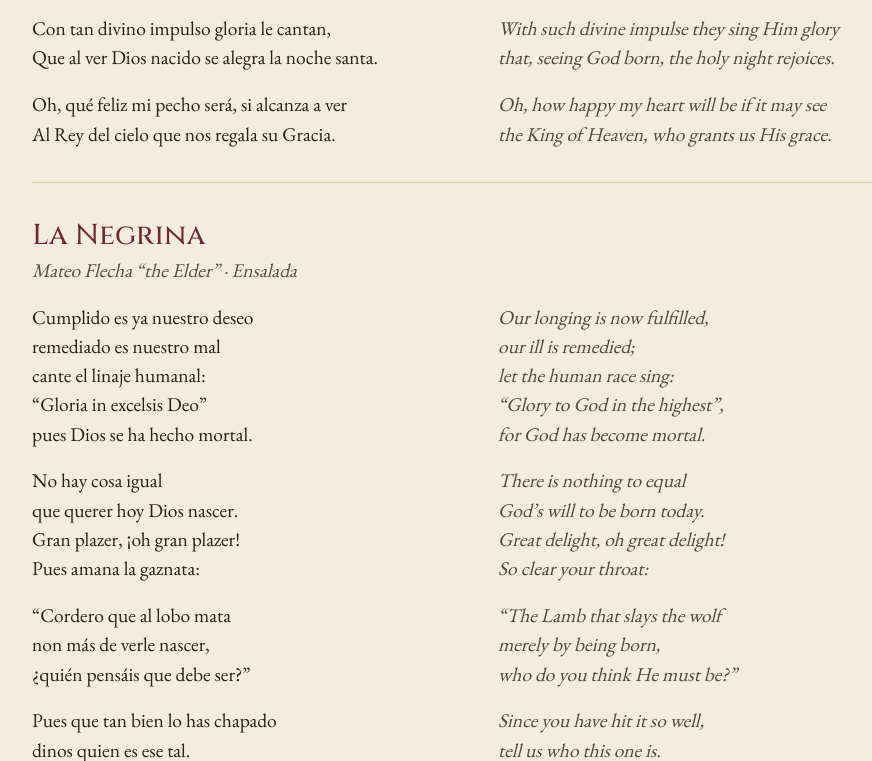
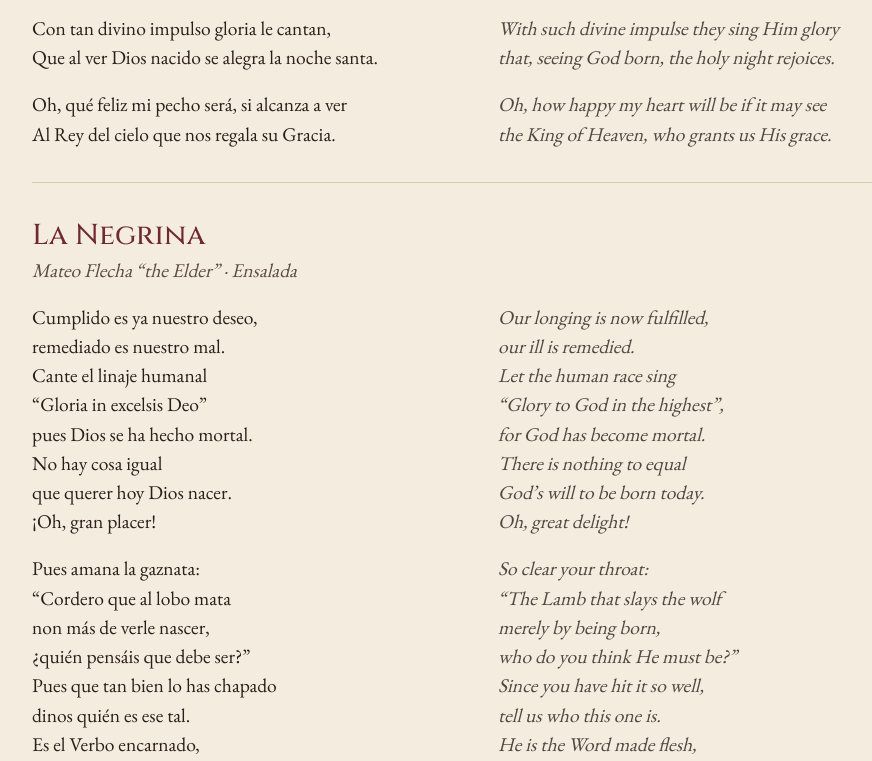
Before and after one commit to vkthor/jacarasdelzefiro, an Astro site: page /en/booklet/la-gracia-y-el-gozo in a window 1280 px wide. Shown: the part 11239-12000 px from the top of the page, without its empty margins (158-1030 px from the left). Built offline with nearby package versions, Linux system fonts and the light colour scheme; Astro itself is replaced by a stand-in of ours.

Commit message:
La Negrina de Navidad igual que la de Avecillas; fuera Granada y Guadix; seis sillas
Co-Authored-By: Claude Opus 5.5 <noreply@anthropic.com>

```diff
--- a/src/data/textos/navidad.json
+++ b/src/data/textos/navidad.json
@@ -1059,16 +1059,16 @@
   "stanzas": [
    [
     [
-     "Cumplido es ya nuestro deseo",
+     "Cumplido es ya nuestro deseo,",
      "Our longing is now fulfilled,"
     ],
     [
-     "remediado es nuestro mal",
-     "our ill is remedied;"
-    ],
-    [
-     "cante el linaje humanal:",
-     "let the human race sing:"
+     "remediado es nuestro mal.",
+     "our ill is remedied."
+    ],
+    [
+     "Cante el linaje humanal",
+     "Let the human race sing"
     ],
     [
      "“Gloria in excelsis Deo”",
@@ -1077,27 +1077,25 @@
     [
      "pues Dios se ha hecho mortal.",
      "for God has become mortal."
-    ]
-   ],
-   [
+    ],
     [
      "No hay cosa igual",
      "There is nothing to equal"
     ],
     [
-     "que querer hoy Dios nascer.",
+     "que querer hoy Dios nacer.",
      "God’s will to be born today."
     ],
     [
-     "Gran plazer, ¡oh gran plazer!",
-     "Great delight, oh great delight!"
-    ],
+     "¡Oh, gran placer!",
+     "Oh, great delight!"
+    ]
+   ],
+   [
     [
      "Pues amana la gaznata:",
      "So clear your throat:"
-    ]
-   ],
-   [
+    ],
     [
      "“Cordero que al lobo mata",
      "“The Lamb that slays the wolf"
@@ -1109,15 +1107,13 @@
     [
      "¿quién pensáis que debe ser?”",
      "who do you think He must be?”"
-    ]
-   ],
-   [
+    ],
     [
      "Pues que tan bien lo has chapado",
      "Since you have hit it so well,"
     ],
     [
-     "dinos quien es ese tal.",
+     "dinos quién es ese tal.",
      "tell us who this one is."
     ],
     [
@@ -1131,7 +1127,9 @@
     [
      "sin pecado original.",
      "without original sin."
-    ],
+    ]
+   ],
+   [
     [
      "Pues entona aquí, Pascual,",
      "So strike up here, Pascual,"
@@ -1139,28 +1137,18 @@
     [
      "un cantar si Dios te deja:",
      "a song, if God allows you:"
-    ]
-   ],
-   [
-    [
-     "“N'Eulàlia vol gonella, Bernat,",
+    ],
+    [
+     "“N’Eulàlia vol gonella, Bernat,",
      "“Eulàlia wants a skirt, Bernat,"
     ],
     [
-     "n'Eulàlia vol gonella.",
-     "Eulàlia wants a skirt."
-    ],
-    [
-     "Ay, vol-la de palmella, Bernat,",
-     "Ah, she wants it pleated, Bernat,"
-    ],
-    [
-     "amb un rossegall darrera, Bernat,",
-     "with a train behind, Bernat,"
-    ],
-    [
-     "N'Eulàlia vol gonella”.",
-     "Eulàlia wants a skirt.”"
+     "ay, vol-la de palmella,",
+     "ah, she wants it pleated,"
+    ],
+    [
+     "amb un rossegall darrera.”",
+     "with a train behind.”"
     ]
    ],
    [
@@ -1215,9 +1203,7 @@
     [
      "y al alma de ser cativa?",
      "and the soul from captivity?"
-    ]
-   ],
-   [
+    ],
     [
      "¡Viva, viva, viva, viva!",
      "Long live, live, live, live!"
@@ -1225,9 +1211,7 @@
     [
      "Canta, yo responderé:",
      "Sing, and I will answer:"
-    ]
-   ],
-   [
+    ],
     [
      "“San Sabeya, gugurumbé,",
      "“San Sabeya, gugurumbé,"
@@ -1247,12 +1231,8 @@
      "God keep your worship."
     ],
     [
-     "¿Sabé como é ya nacido",
-     "Do you know that there has been born,"
-    ],
-    [
-     "aya em Berem,",
-     "there in Bethlehem,"
+     "¿Sabé como é ya nacido aya em Berem,",
+     "Do you know that there has been born, there in Bethlehem,"
     ],
     [
      "un niñito muy garrido?",
@@ -1265,7 +1245,7 @@
    ],
    [
     [
-     "Vamo a ver su nacimento,",
+     "Vamo a vé su nacimento,",
      "Let’s go and see his birth;"
     ],
     [
@@ -1281,7 +1261,7 @@
      "Hey! Come and you will see."
     ],
     [
-     "Bonasa, bonasa.",
+     "Bonasá, bonasá.",
      "How lovely, how lovely."
     ],
     [
@@ -1303,22 +1283,6 @@
     [
      "‘zucar menda yevará.",
      "he will be given sugar."
-    ]
-   ],
-   [
-    [
-     "Alangandanga gugurumbé.",
-     "Alangandanga gugurumbé."
-    ],
-    [
-     "San Sabeya, gugurumbé,",
-     "San Sabeya, gugurumbé."
-    ]
-   ],
-   [
-    [
-     "Alleluia, alleluia, alleluia.",
-     "Alleluia, alleluia, alleluia."
     ]
    ]
   ]
--- a/src/views/Contact.astro
+++ b/src/views/Contact.astro
@@ -20,14 +20,14 @@ const t = {
   techList: {
     es: [
       'Un espacio con buena acústica para música sin amplificar: iglesia, auditorio o sala de cámara.',
-      'Seis atriles de bandeja (no de varillas), cuatro luces de atril y siete sillas sin brazos.',
+      'Seis atriles de bandeja (no de varillas), cuatro luces de atril y seis sillas sin brazos.',
       'Cada músico lleva sus instrumentos.',
       'Un ensayo con prueba acústica en el mismo espacio el día del concierto (hasta tres horas).',
       'Concierto sin micrófonos; sólo uno, si hace falta, para las breves presentaciones habladas.',
     ],
     en: [
       'A space with good acoustics for unamplified music: church, auditorium or chamber hall.',
-      'Six solid-desk music stands (not wire ones), four stand lights and seven armless chairs.',
+      'Six solid-desk music stands (not wire ones), four stand lights and six armless chairs.',
       'Each musician brings their own instruments.',
       'A rehearsal and sound check in the venue on the day of the concert (up to three hours).',
       'No microphones needed, except one for short spoken introductions if the space requires it.',
--- a/src/views/Ensemble.astro
+++ b/src/views/Ensemble.astro
@@ -46,8 +46,8 @@ const t = {
   },
   archive: { es: 'Del archivo al escenario', en: 'From the archive to the stage' },
   archive1: {
-    es: 'Buena parte de nuestro repertorio llevaba siglos sin sonar. Buscamos en los catálogos de los archivos catedralicios, damos con los manuscritos, interpretamos el texto y los transcribimos a notación moderna; varias de las obras que cantamos las ha transcrito el propio Víctor Cruz, a veces junto a Jorge Enrique García. Así hemos recuperado música de Barcelona, Burgos, Canet de Mar o Guatemala, y trabajamos ya en fondos de Granada y Guadix.',
-    en: 'Much of our repertoire had not been heard for centuries. We search the catalogues of cathedral archives, track down the manuscripts, interpret the text and transcribe them into modern notation; several of the works we sing were transcribed by Víctor Cruz himself, sometimes together with Jorge Enrique García. In this way we have recovered music from Barcelona, Burgos, Canet de Mar and Guatemala, and are now working on collections in Granada and Guadix.',
+    es: 'Buena parte de nuestro repertorio llevaba siglos sin sonar. Buscamos en los catálogos de los archivos catedralicios, damos con los manuscritos, interpretamos el texto y los transcribimos a notación moderna; varias de las obras que cantamos las ha transcrito el propio Víctor Cruz, a veces junto a Jorge Enrique García. Así hemos recuperado música de Barcelona, Burgos, Canet de Mar o Guatemala.',
+    en: 'Much of our repertoire had not been heard for centuries. We search the catalogues of cathedral archives, track down the manuscripts, interpret the text and transcribe them into modern notation; several of the works we sing were transcribed by Víctor Cruz himself, sometimes together with Jorge Enrique García. In this way we have recovered music from Barcelona, Burgos, Canet de Mar and Guatemala.',
   },
   archive2: {
     es: 'Nada de esto sería posible sin los musicólogos que nos preceden y nos acompañan: Eduardo López Banzo, Mariano Lambea, Lola Josa, Raúl Angulo, Nancho Álvarez, Omar Morales, Roberto Alonso o Iolanda Serrano. Y como el patrimonio es de todos, compartimos nuestras transcripciones para que cualquiera pueda estudiarlas y cantarlas.',
```
